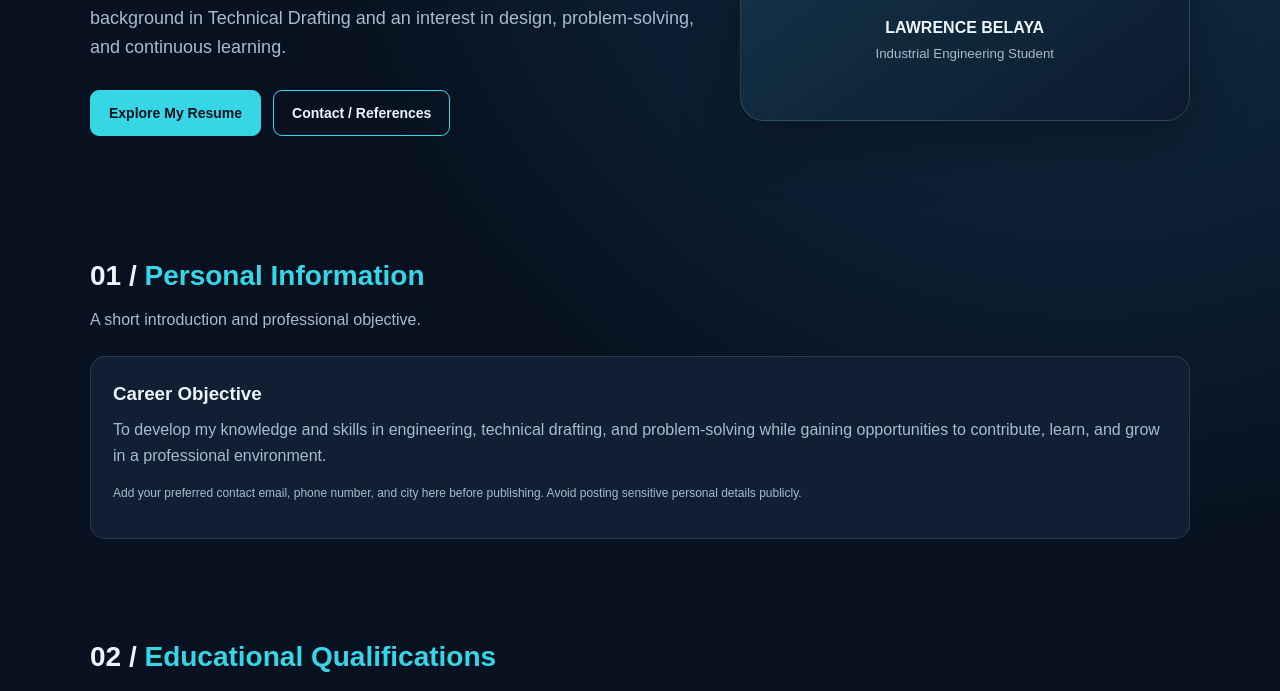
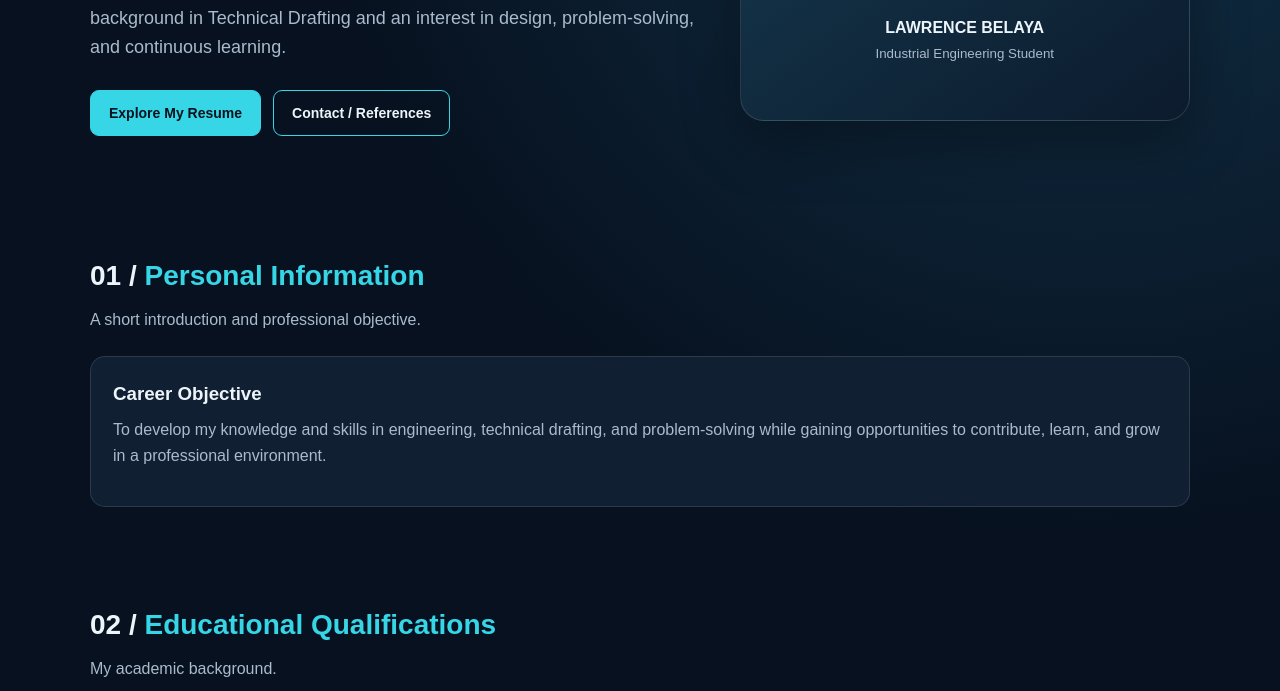
Before and after one commit to belayalawrence/belayalawrence.github.io, a plain HTML site: page index.html in a window 1280 px wide. Shown: the part 379-1070 px from the top of the page. Drawn offline with Linux system fonts and the light colour scheme.

Commit message:
Update index.html

```diff
--- a/index.html
+++ b/index.html
@@ -80,7 +80,7 @@ footer{border-top:1px solid var(--line);padding:28px 0;color:var(--muted);font-s
 <section id="about">
 <h2 class="section-title">01 / <span>Personal Information</span></h2>
 <p class="sub">A short introduction and professional objective.</p>
-<div class="card"><h3>Career Objective</h3><p>To develop my knowledge and skills in engineering, technical drafting, and problem-solving while gaining opportunities to contribute, learn, and grow in a professional environment.</p><p class="note">Add your preferred contact email, phone number, and city here before publishing. Avoid posting sensitive personal details publicly.</p></div>
+<div class="card"><h3>Career Objective</h3><p>To develop my knowledge and skills in engineering, technical drafting, and problem-solving while gaining opportunities to contribute, learn, and grow in a professional environment.
 </section>
 <section id="education">
 <h2 class="section-title">02 / <span>Educational Qualifications</span></h2>
```
